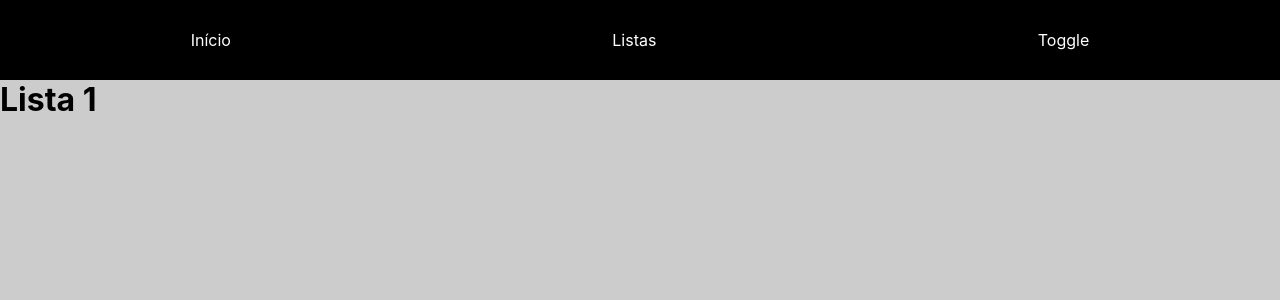
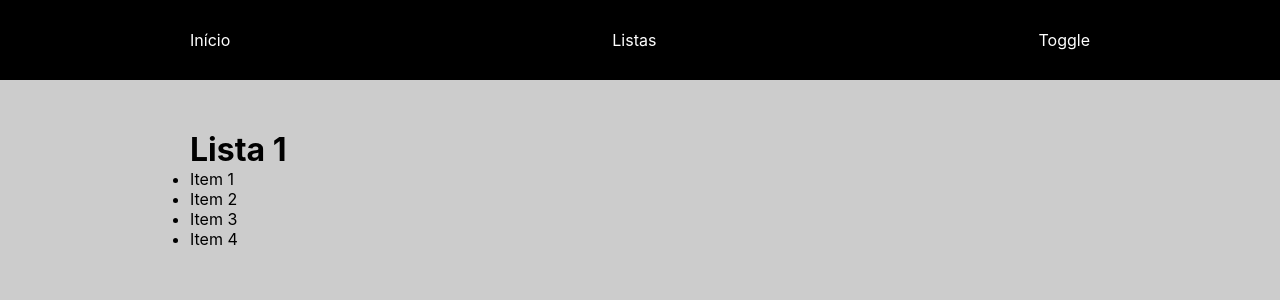
Before and after one commit to leticiafrontend/poc-remote-config, a React (Create React App) app: page /listas in a window 1280 px wide. Shown: the top 300 px of the page. Built offline with nearby package versions, Linux system fonts and the light colour scheme.

Commit message:
feat: create container component

```diff
--- /dev/null
+++ b/src/components/Container/index.css
@@ -0,0 +1,5 @@
+.container {
+  max-width: 900px;
+  margin: 0 auto;
+  padding-top: 50px;
+}
--- /dev/null
+++ b/src/components/Container/index.js
@@ -0,0 +1,6 @@
+import React from 'react';
+import './index.css';
+
+export const Container = ({ children }) => {
+  return <div className="container">{children}</div>;
+};
--- a/src/components/Header/index.css
+++ b/src/components/Header/index.css
@@ -23,11 +23,11 @@
 }
 
 .menu {
-  max-width: 1280px;
+  max-width: 900px;
   height: 100%;
   margin: 0 auto;
 
   display: flex;
   align-items: center;
-  justify-content: space-around;
+  justify-content: space-between;
 }
--- a/src/components/Home.js
+++ b/src/components/Home.js
@@ -1,5 +1,5 @@
 import React from 'react';
 
 export const Home = () => {
-  return <h1>Home</h1>;
+  return <h1>POC Remote Config</h1>;
 };
--- a/src/components/PageListOne.js
+++ b/src/components/PageListOne.js
@@ -1,5 +1,15 @@
 import React from 'react';
 
 export const PageListOne = () => {
-  return <h1>Lista 1</h1>;
+  return (
+    <>
+      <h1>Lista 1</h1>
+      <ul>
+        <li>Item 1</li>
+        <li>Item 2</li>
+        <li>Item 3</li>
+        <li>Item 4</li>
+      </ul>
+    </>
+  );
 };
--- a/src/components/PageListTwo.js
+++ b/src/components/PageListTwo.js
@@ -1,5 +1,15 @@
 import React from 'react';
 
 export const PageListTwo = () => {
-  return <h1>Lista 2</h1>;
+  return (
+    <>
+      <h1>Lista 2</h1>
+      <ul>
+        <li>Item 5</li>
+        <li>Item 6</li>
+        <li>Item 7</li>
+        <li>Item 8</li>
+      </ul>
+    </>
+  );
 };
--- a/src/routes/routes.js
+++ b/src/routes/routes.js
@@ -5,6 +5,7 @@ import { PageListOne } from '../components/PageListOne';
 import { PageListTwo } from '../components/PageListTwo';
 import { Home } from '../components/Home';
 import { Header } from '../components/Header';
+import { Container } from '../components/Container';
 
 const TOGGLE = true;
 
@@ -34,6 +35,7 @@ const listRoutes = [
 export const Routes = () => (
   <BrowserRouter>
     <Header />
+    <Container>
       <RoutesDom>
         {listRoutes.map((route) => (
           <Route
@@ -44,5 +46,6 @@ export const Routes = () => (
           />
         ))}
       </RoutesDom>
+    </Container>
   </BrowserRouter>
 );
```
Lines whose indentation alone changed are shown as unchanged.
